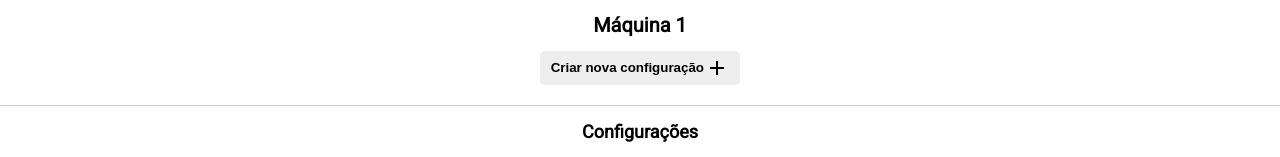
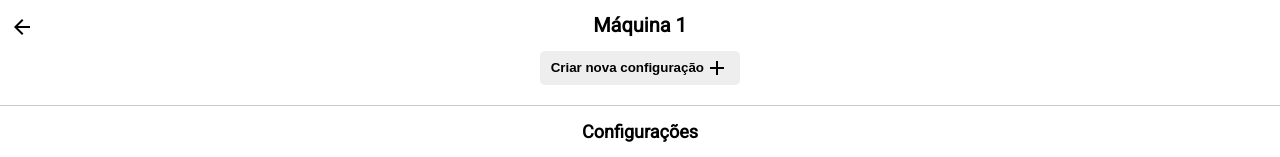
Before and after one commit to washington299/configuracao_maquinas, a Next.js app: page /machine/1 in a window 1280 px wide. Shown: the top 157 px of the page. Built offline with nearby package versions, Linux system fonts and the light colour scheme.

Commit message:
feat: create arrowBack

```diff
--- a/src/pages/machine/[id].js
+++ b/src/pages/machine/[id].js
@@ -1,7 +1,6 @@
 import { useState } from 'react';
 import { useRouter } from 'next/router'
-import Link from 'next/link';
-import { Add } from '@material-ui/icons';
+import { Add, ArrowBack } from '@material-ui/icons';
 
 import AddSettingsModal from '../../components/AddSettingsModal';
 
@@ -9,7 +8,7 @@ import { Title, Line } from '../../styles/globalElements';
 import { Container, CreateSettingButton } from './styles';
 
 const Machine = () => {
-	const { query } = useRouter();
+	const { query, push } = useRouter();
 	const { id } = query;
 
 	const [folders, setFolders] = useState([]);
@@ -17,6 +16,10 @@ const Machine = () => {
 
 	return (
 		<Container>
+			<ArrowBack
+				style={{ position: 'absolute', left: 10, top: 15 }}
+				onClick={() => push('/')}
+			/>
 			{settingsModal && <AddSettingsModal setSettingsModal={setSettingsModal} />}
 			<Title>Máquina {id}</Title>
 
```
Also changed, not shown: src/pages/machine/settings/[slug].js (+7 -2 lines).
